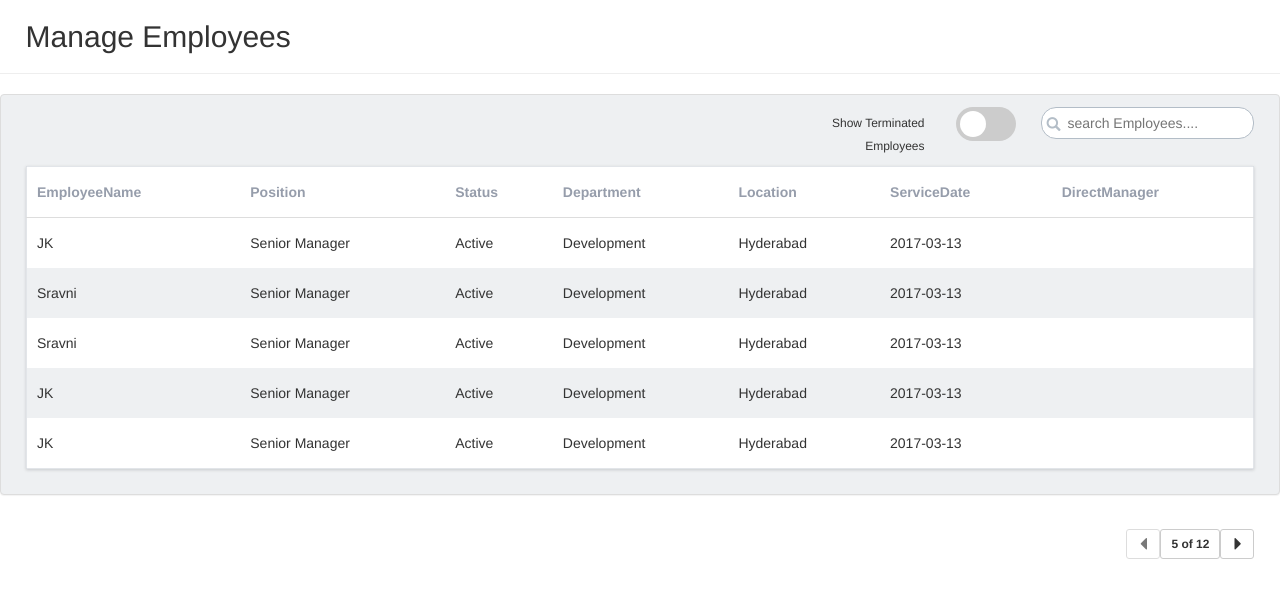
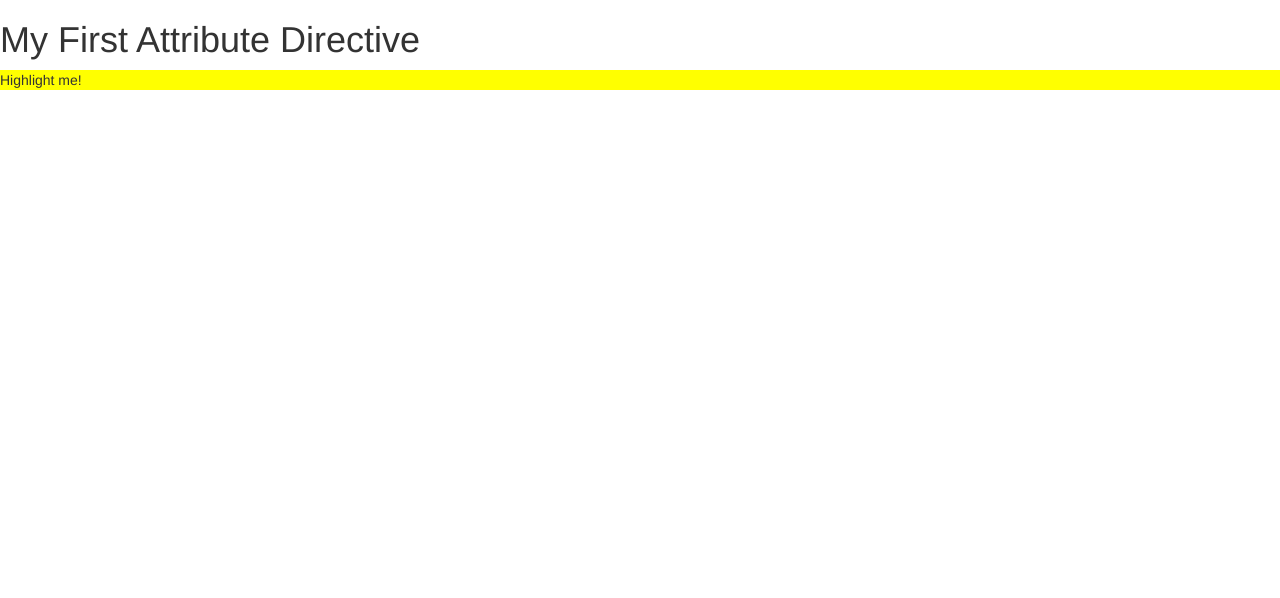
Before and after one commit to jayakrishnapulipati/angular2, an Angular app: page / in a window 1280 px wide. Shown: the top 598 px of the page. Built offline with nearby package versions, Linux system fonts and the light colour scheme; what mydatepicker, ng-trim-value-accessor, ng2-bootstrap would draw is missing.

Commit message:
added directives section.

```diff
--- a/src/app/app.component.html
+++ b/src/app/app.component.html
@@ -42,4 +42,9 @@
 <hr>
 <employee-form></employee-form>
 -->
-<employee></employee>
+<!--<employee></employee>-->
+
+<!-- Directives -->
+
+<h1>My First Attribute Directive</h1>
+<p jkHighlight>Highlight me!</p>
--- a/src/app/app.module.ts
+++ b/src/app/app.module.ts
@@ -23,13 +23,17 @@ import { EmployeeComponent } from './manage-employee/employee.component';
 import { EmployeeService } from './shared/services/employee.service';
 import { SearchComponent } from './manage-employee/search.component';
 
+// directives
+import { HighlightDirective } from './shared/directives/highlight.directive';
+
 @NgModule({
   declarations: [
     AppComponent,
     HeroPatentComponent,
     HeroChildComponent,
     EmployeeComponent,
-    SearchComponent
+    SearchComponent,
+    HighlightDirective
   ],
   imports: [
     BrowserModule,
--- /dev/null
+++ b/src/app/shared/directives/highlight.directive.ts
@@ -0,0 +1,11 @@
+import { Directive, ElementRef, Input } from '@angular/core';
+
+@Directive({
+  selector: '[jkHighlight]'
+})
+
+export class HighlightDirective {
+  constructor(el: ElementRef) {
+    el.nativeElement.style.backgroundColor = 'yellow';
+  }
+}
--- /dev/null
+++ b/src/app/shared/directives/my-highlight.html
@@ -0,0 +1,2 @@
+<h1>My First Attribute Directive</h1>
+<p jkHighlight>Highlight me!</p>
```
Also changed, not shown: src/app/shared/directives/readme.md (added).
